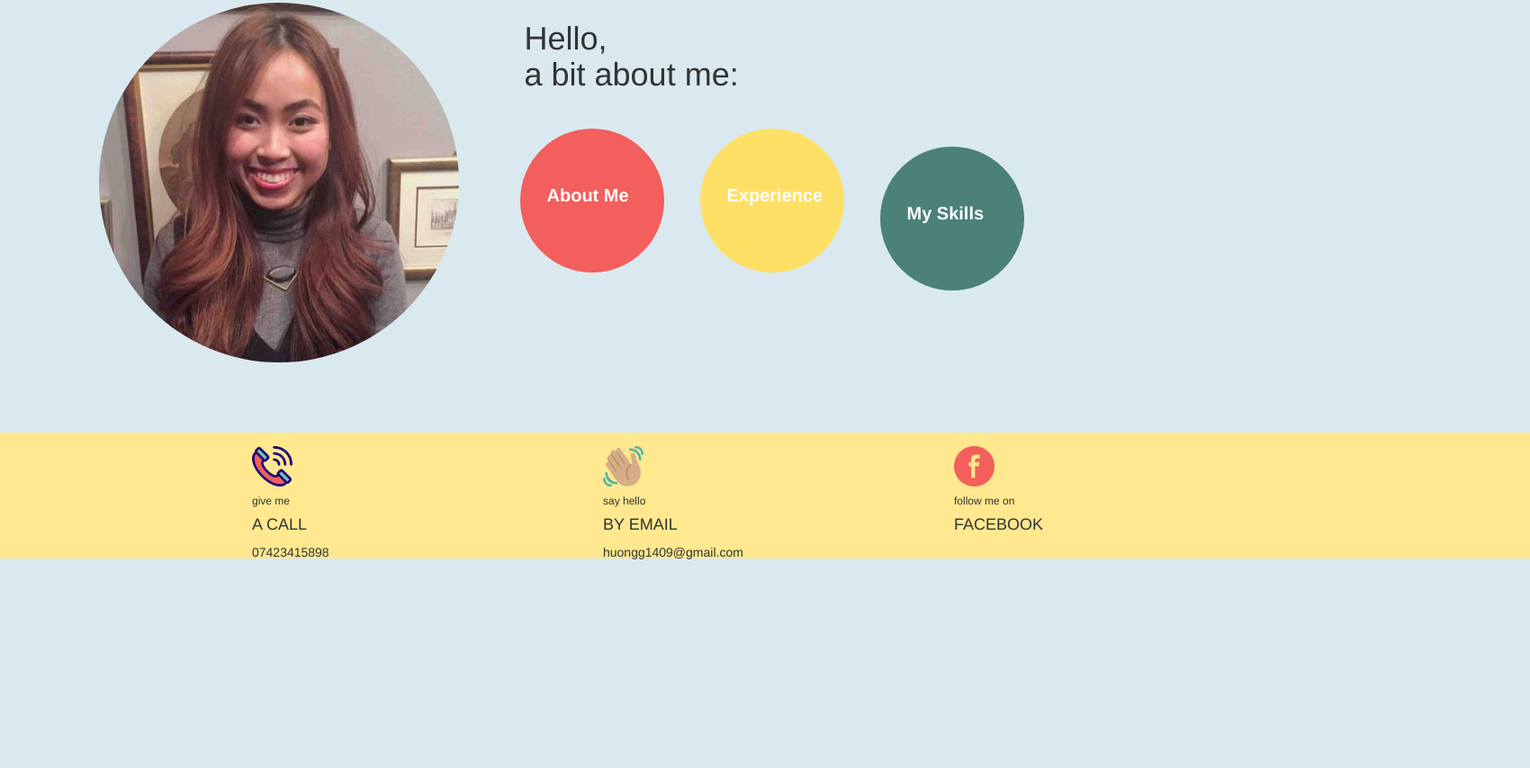
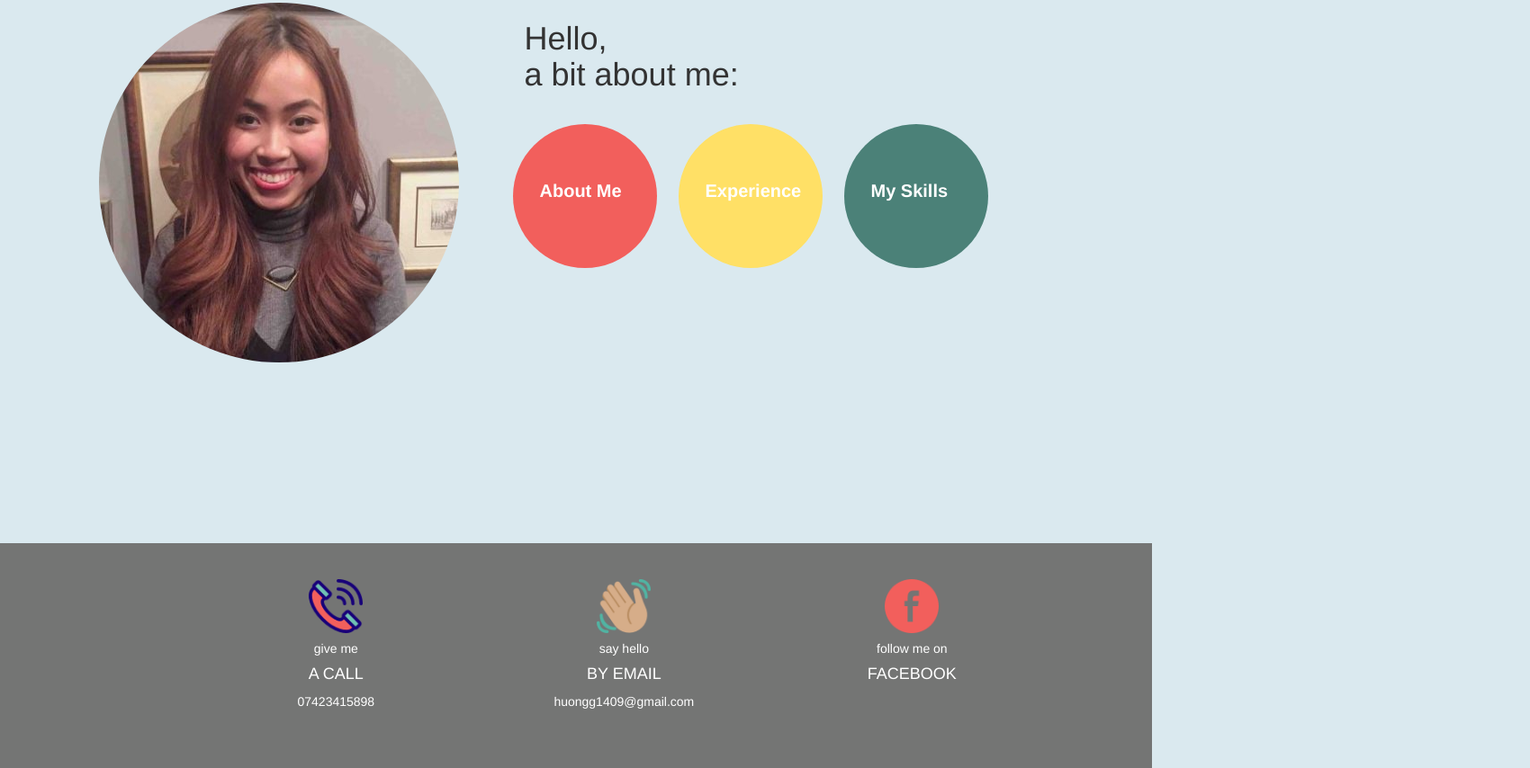
Before and after one commit to Huongg/Personal-Website---Huong-Nguyen, a plain HTML site: page www/index.html in a window 1280 px wide. Shown: the part 219-1073 px from the top of the page at 90% size, 1700 px wide, since content can reach past the window. Before the commit the page ends 853 px from the top, so only its background shows below. Drawn offline with nearby package versions, Linux system fonts and the light colour scheme; a script that the page names is missing.

Commit message:
Fixed footer
footer is not overlap anymore

```diff
--- a/www/index.html
+++ b/www/index.html
@@ -74,27 +74,35 @@
 	 			</div>
 	 		</div>
 	 	</div>
+	 	<div class="container">
+	 		<div class="row">
+	 			<div class="col-md-12 col-xs-12">
+	 			</div>
+	 		</div>
+	 	</div>
 	</div>
  </body>
  <footer>
  	<div class="contact-info">
-	 	<div class="container">
+	 	<div class="container-fluid">
 	 		<div class="row">
-	 			<div class="col-xs-12 col-md-4">
+	 			<div class="col-xs-12 col-md-2">
+	 			</div>
+	 			<div class="col-xs-12 col-md-3" id="block">
 	 				<img class="icon" src="./assets/phone-call.png">
-	 				<h6>give me</h6>
+	 				<h5>give me</h5>
 	 				<h4>A CALL</h4>
 	 				<p>07423415898</p>
 	 			</div>
-	 			<div class="col-xs-12 col-md-4">
+	 			<div class="col-xs-12 col-md-3" id="block">
 	 				<img class="icon" src="./assets/waving-hand.png">
-	 				<h6>say hello</h6>
+	 				<h5>say hello</h5>
 	 				<h4>BY EMAIL</h4>
 	 				<p>huongg1409@gmail.com</p>
 	 			</div>
-	 			<div class="col-xs-12 col-md-4">
+	 			<div class="col-xs-12 col-md-3" id="block">
 	 				<img class="icon" src="./assets/facebook.png">
-	 				<h6>follow me on</h6>
+	 				<h5>follow me on</h5>
 	 				<h4>FACEBOOK</h4>
 	 			</div>
 	 		</div>
--- a/www/style.css
+++ b/www/style.css
@@ -54,7 +54,7 @@ html {
     height: 160px;
     width: 160px;
     border-radius: 50%;
-    margin: 30px 20px 30px 20px;
+    margin: 25px 12px 25px 12px;
     position: relative;
 }
 .circle a{
@@ -105,28 +105,41 @@ html {
 /* Contact Info*/
 
 footer {
-    background-color: #FFE88F
-    width: 1700px;
-    position: absolute;
-    left: 0px;
+    background-color: #747574
+    width: 100%
+    height: 100%;
+    /*left: 0px;
     height: 150px;
-    top: 700px;
+    top: 700px;*/
 }
 
 .contact-info{
     position: absolute;
-    background-color: #FFE88F;
-    width: 1700px;
-    position: absolute;
-    padding-top: 15px ;
-    height: 140px;
+    background-color: #747574;
+    width: 100%;
+    padding-top: 40px;
+    margin-top: 200px;
+    height: 250px;
 
 
 }
 .icon {
-    height: 45px;
-    width: 45px;
-    position: relative;
+    height: 60px;
+    width: 60px;
 }
 
-/
+#block {
+    text-align: center;
+    color: white;
+}
+h5, h6, p{
+    margin: 0;
+    padding: 0;
+}
+
+
+@media screen and (min-width: 992px){
+    footer{
+
+    }
+}
```
